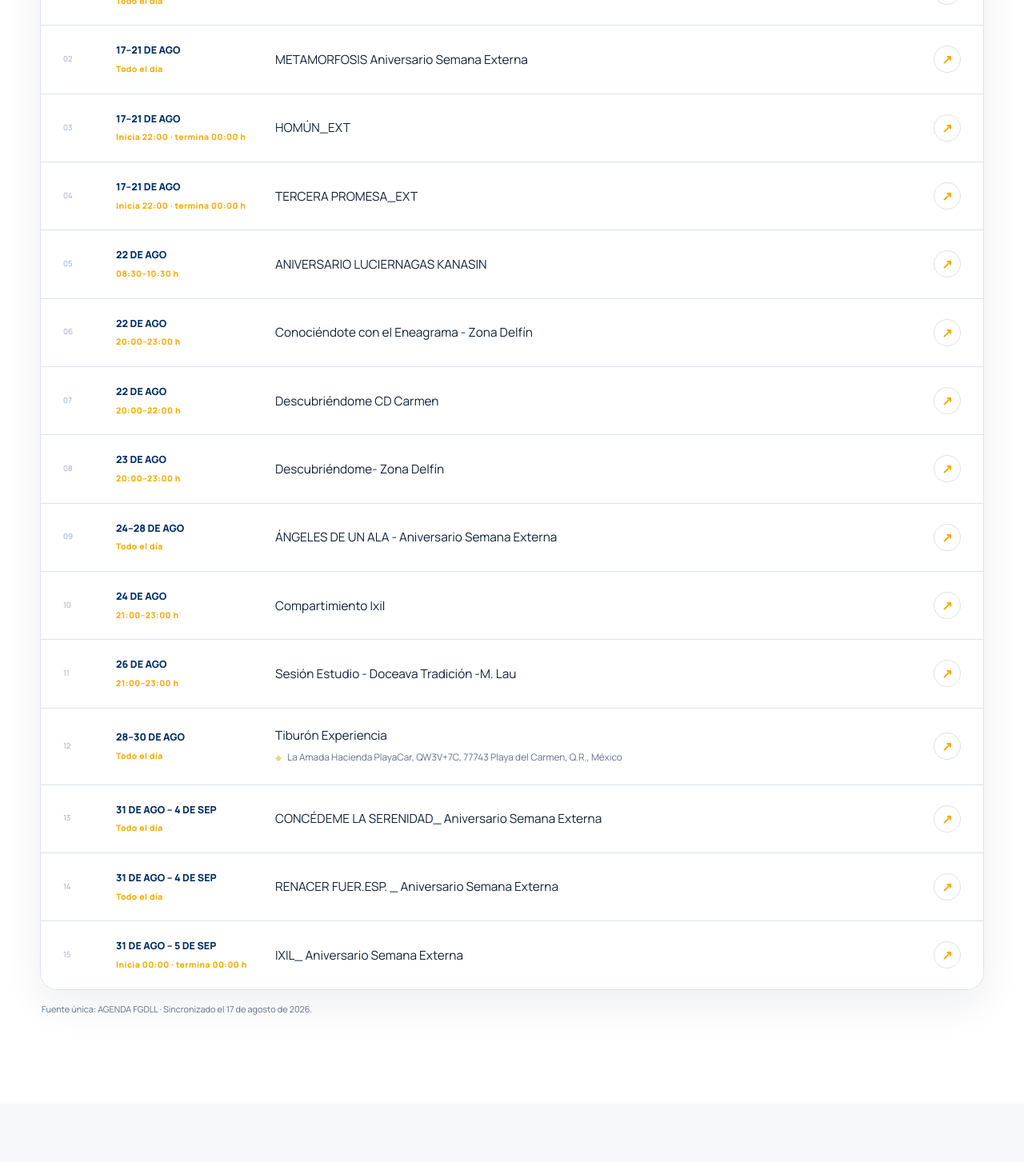
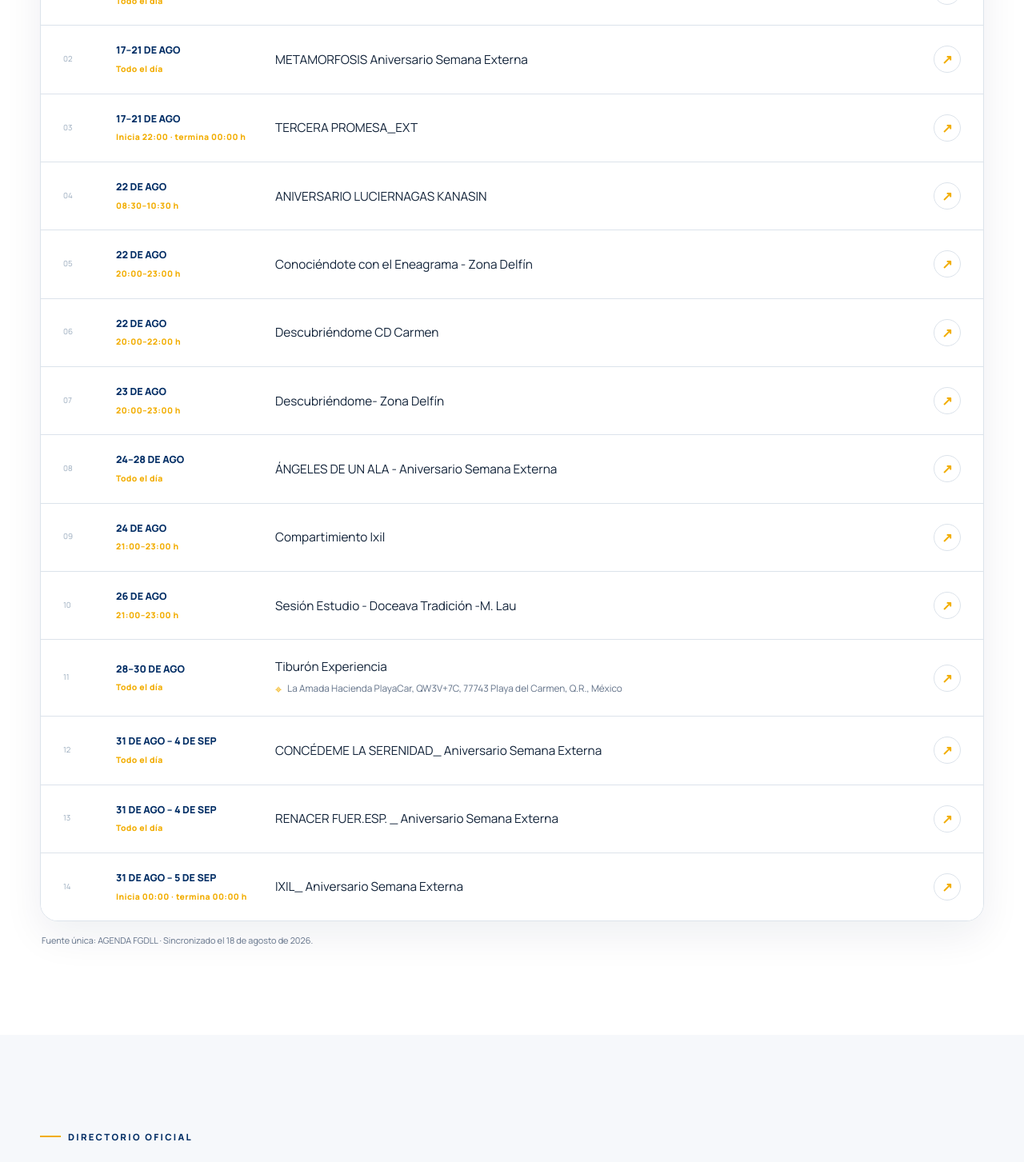
Before and after one commit to lauricortazar-droid/fgdll-web, a Next.js app: page / in a window 1280 px wide. Shown: the part 3037-4490 px from the top of the page at 80% size. Built offline with nearby package versions, Linux system fonts and the light colour scheme; no server answers.

Commit message:
Sincroniza agenda FGDLL al 18 de agosto

```diff
--- a/app/calendar-data.json
+++ b/app/calendar-data.json
@@ -14,14 +14,6 @@
     "title": "METAMORFOSIS Aniversario Semana Externa",
     "location": "",
     "url": "https://www.google.com/calendar/event?eid=YzVpamdvOWs2ZGk2OGJiMWNoaDNpYjlrYzRvMzZiOW82ZGkzOGI5bDYwczMwcDltYzhxMzJkcGc2cyBnZGxsLmFnZW5kYUBt&ctz=America/Merida"
-  },
-  {
-    "id": "61gmcpj56dgmab9jcgq3gb9k64om8b9pcdij0b9kc4qm4pb66ksjceb16g",
-    "start": "2026-08-17T22:00:00-06:00",
-    "end": "2026-08-21T00:00:00-06:00",
-    "title": "HOMÚN_EXT",
-    "location": "",
-    "url": "https://www.google.com/calendar/event?eid=NjFnbWNwajU2ZGdtYWI5amNncTNnYjlrNjRvbThiOXBjZGlqMGI5a2M0cW00cGI2NmtzamNlYjE2ZyBnZGxsLmFnZW5kYUBt&ctz=America/Merida"
   },
   {
     "id": "6ph3ecpn60rjebb3c8qjab9kcphm6bb26spm2b9m6gojic3160sjgc9k64",
@@ -134,6 +126,14 @@
     "title": "RENACER_ Aniversario Semana Externa",
     "location": "",
     "url": "https://www.google.com/calendar/event?eid=NzVnajBjYjE3NWdqZWI5ajZoaDMwYjlrNjVnbTJiYjJjb3IzYWJiNjc0czNlZDFpY2NwbWNlOXBjbyBnZGxsLmFnZW5kYUBt&ctz=America/Merida"
+  },
+  {
+    "id": "6dhm8oj369gjcbb56or64b9k6cqm4b9pckp66b9g60rm2dpg60rj4ob360",
+    "start": "2026-09-08T11:30:00-06:00",
+    "end": "2026-09-10T10:30:00-06:00",
+    "title": "ANIVERSARIO DE LA CALLE A LA VIDA  Diversidad",
+    "location": "",
+    "url": "https://www.google.com/calendar/event?eid=NmRobThvajM2OWdqY2JiNTZvcjY0YjlrNmNxbTRiOXBja3A2NmI5ZzYwcm0yZHBnNjByajRvYjM2MCBnZGxsLmFnZW5kYUBt&ctz=America/Merida"
   },
   {
     "id": "6tj3cpj66sq38bb165ij2b9k75ij6bb1ckq3cbb56ksmacb26lj62oj460",
--- a/app/page.tsx
+++ b/app/page.tsx
@@ -135,7 +135,7 @@ function CalendarAgenda() {
             ))}
           </div>
         </div>
-        <p className="calendar-source">Fuente única: AGENDA FGDLL · Sincronizado el 17 de agosto de 2026.</p>
+        <p className="calendar-source">Fuente única: AGENDA FGDLL · Sincronizado el 18 de agosto de 2026.</p>
       </div>
     </section>
   );
```
